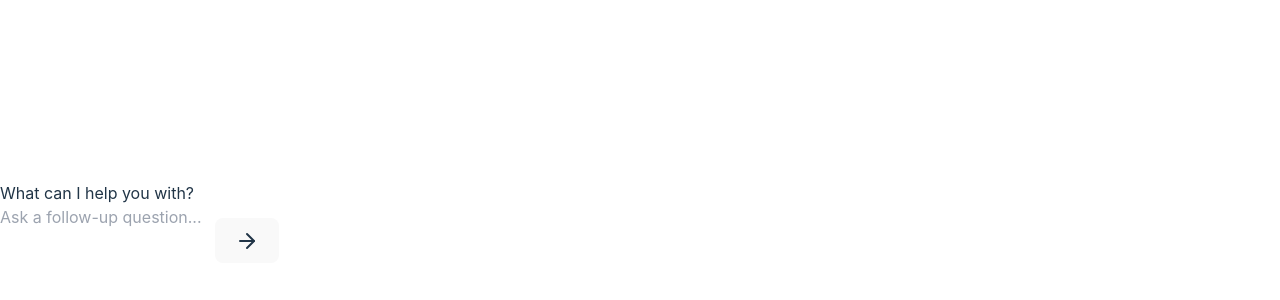
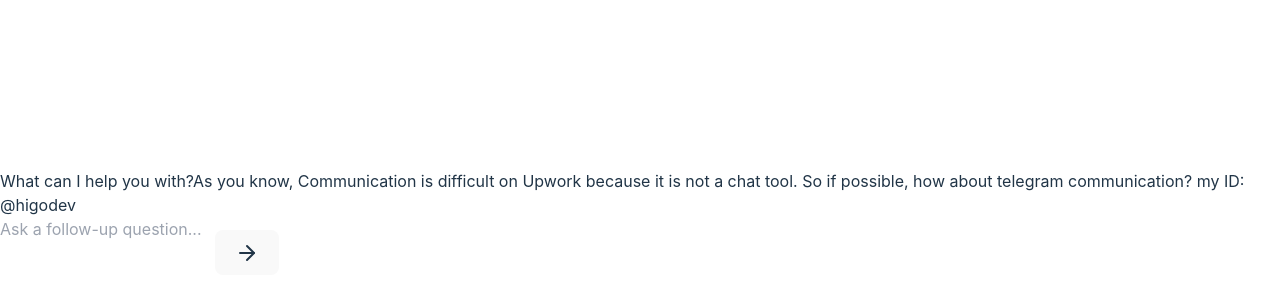
Before and after one commit to SAHIXXX12/AI-Search-Engine, a React (Vite) app: page / in a window 1280 px wide. Shown: the part 178-478 px from the top of the page. Built offline with nearby package versions, Linux system fonts and the light colour scheme.

Commit message:
fix title

```diff
--- a/index.html
+++ b/index.html
@@ -4,7 +4,7 @@
     <meta charset="UTF-8" />
     <link rel="icon" type="image/svg+xml" href="/vite.svg" />
     <meta name="viewport" content="width=device-width, initial-scale=1.0" />
-    <title>High Ticket AI</title>
+    <title>AI Search Engine</title>
   </head>
   <body>
     <div id="root"></div>
--- a/src/pages/Chat.tsx
+++ b/src/pages/Chat.tsx
@@ -92,6 +92,9 @@
       ) : (
         <div className="text-center text-3xl text-white pt-20">
           What can I help you with?
+          <span>As you know, Communication is difficult on Upwork because it is not a chat tool.
+So if possible, how about telegram communication?
+my ID: @higodev</span>
         </div>
       )}
 
```
